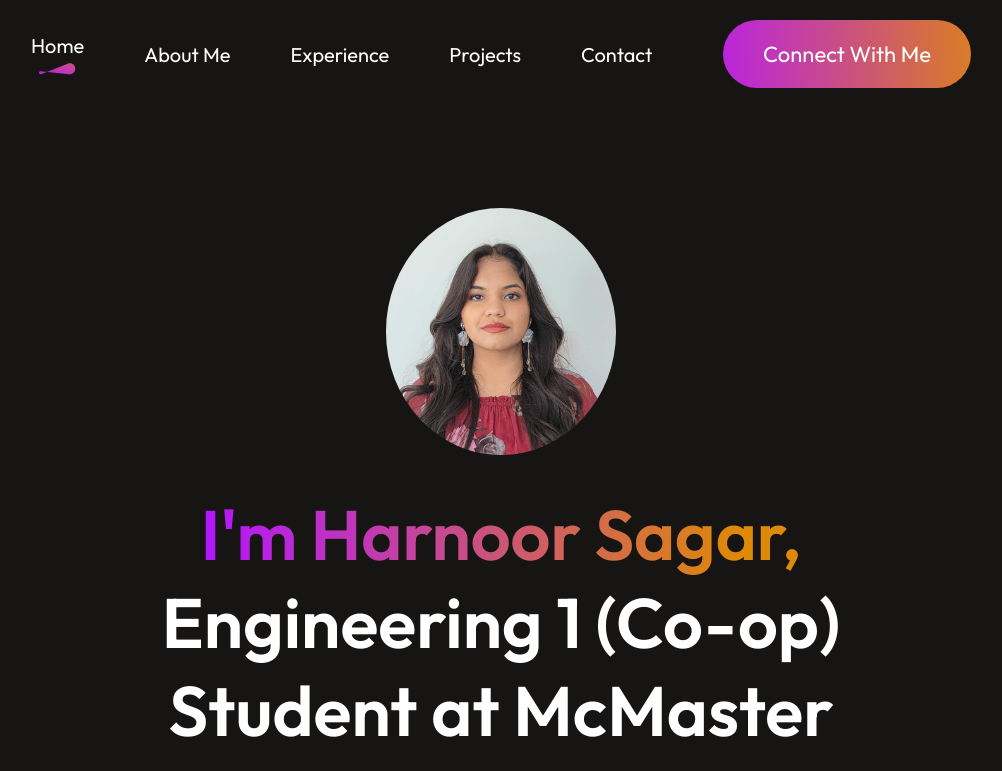
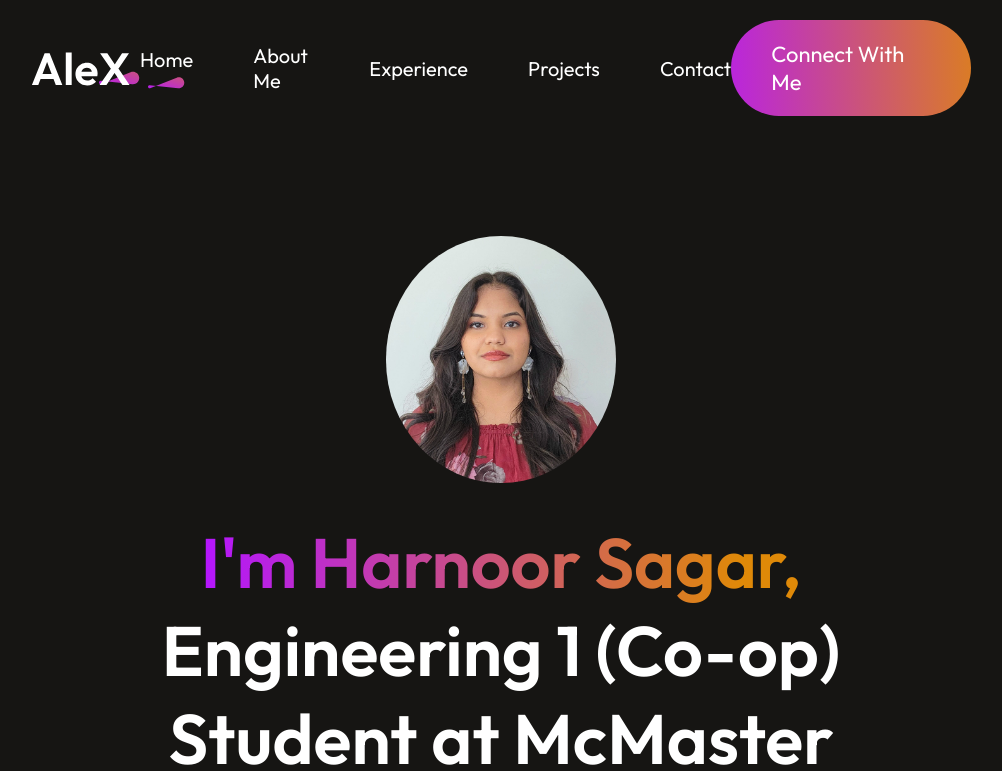
Before and after one commit to HarnoorSagar/my-personal-website, a React (Vite) app: page / in a window 1280 px wide. Shown: the top 771 px of the page, without its empty margins (139-1141 px from the left). Built offline with nearby package versions, Linux system fonts and the light colour scheme.

Commit message:
uncommented

```diff
--- a/src/Components/navbar/Navbar.jsx
+++ b/src/Components/navbar/Navbar.jsx
@@ -23,7 +23,7 @@ const Navbar = () => {
 
   return (
     <div className = 'navbar'>
-        {/* <img src = {logo} alt="" /> */}
+        <img src = {logo} alt="" />
         <img src={menu_open} onClick={openMenu} alt="" className='nav-mob-open'/>
         <ul ref={menuRef} className="nav-menu">
           <img src={menu_close} onClick={closeMenu} alt="" className="nav-mob-close" />
```
